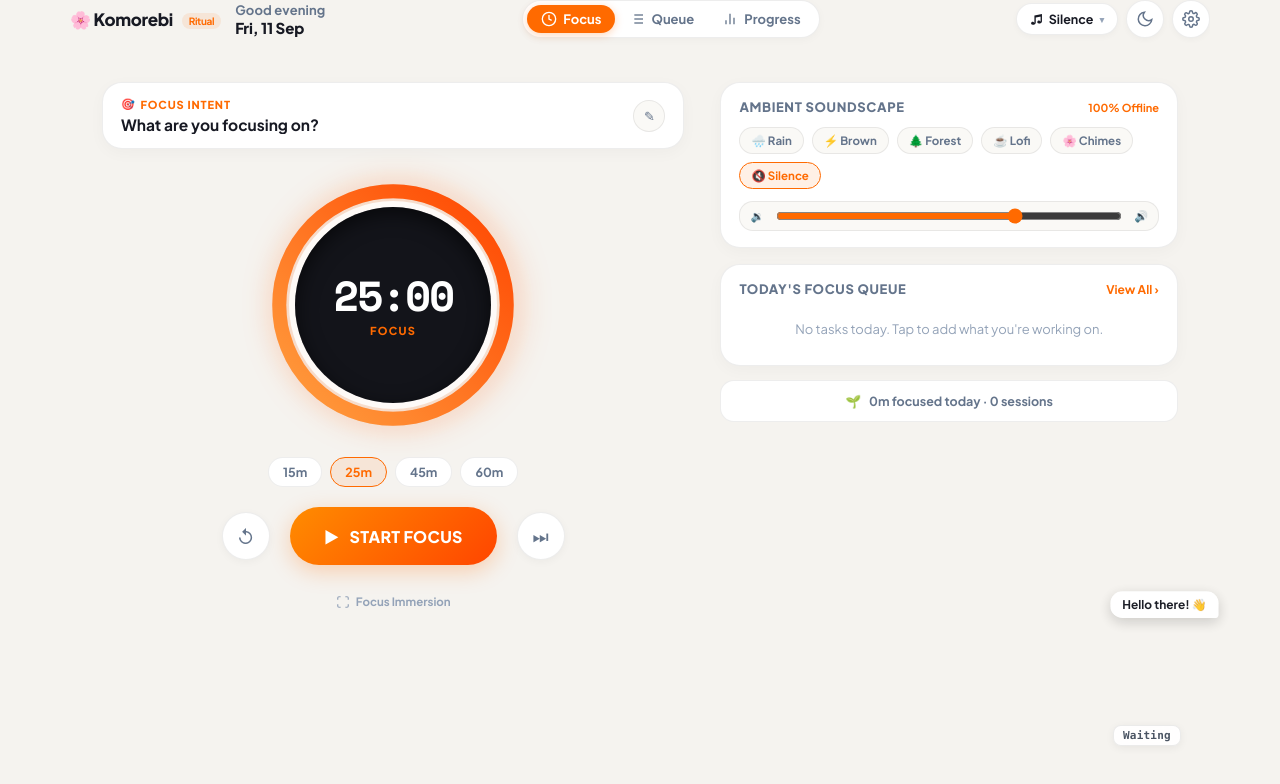
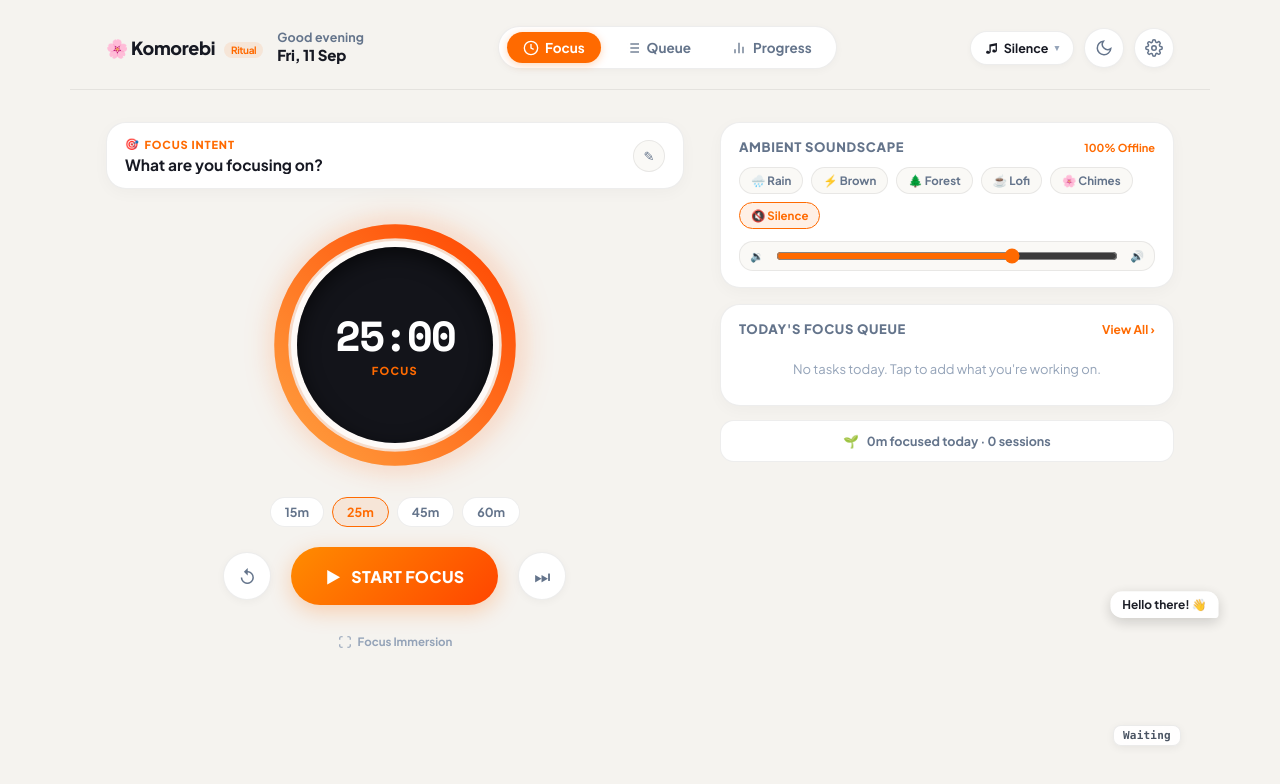
Before and after one commit to Karthik-ven0/Komorebi, a website: page index.html in a window 1280 px wide. Drawn offline with nearby package versions, Linux system fonts and the light colour scheme.

Commit message:
fix: add generous top safe-area and horizontal padding to header across mobile and web

```diff
--- a/service-worker.js
+++ b/service-worker.js
@@ -1,7 +1,7 @@
-/* Komorebi PWA Service Worker — v2 */
+/* Komorebi PWA Service Worker — v3 */
 'use strict';
 
-const CACHE_NAME = 'komorebi-v2';
+const CACHE_NAME = 'komorebi-v3';
 const PRECACHE_ASSETS = [
   './',
   './index.html',
--- a/styles.css
+++ b/styles.css
@@ -112,7 +112,7 @@ button {
   overflow-y: auto;
   overflow-x: hidden;
   -webkit-overflow-scrolling: touch;
-  padding: calc(var(--safe-t) + 14px) 20px calc(var(--safe-b) + 95px);
+  padding: 12px 20px calc(var(--safe-b) + 95px) 20px;
   animation: screenFadeIn 0.22s cubic-bezier(0.16, 1, 0.3, 1);
 }
 
@@ -142,9 +142,10 @@ body.dark-mode .screen::-webkit-scrollbar-thumb {
   display: flex;
   align-items: center;
   justify-content: space-between;
-  margin-bottom: 20px;
+  padding: calc(var(--safe-t) + 18px) 20px 14px 20px;
   flex-shrink: 0;
-  gap: 16px;
+  gap: 12px;
+  width: 100%;
 }
 
 .header-left {
@@ -156,7 +157,7 @@ body.dark-mode .screen::-webkit-scrollbar-thumb {
 
 .header-brand {
   display: none; /* Visible on tablet/desktop */
-  font-size: 17px;
+  font-size: 18px;
   font-weight: 800;
   color: var(--text);
   letter-spacing: -0.02em;
@@ -179,10 +180,11 @@ body.dark-mode .screen::-webkit-scrollbar-thumb {
 }
 
 .header-greeting {
-  font-size: 13px;
+  font-size: 12.5px;
   font-weight: 700;
   color: var(--text-2);
   letter-spacing: 0.01em;
+  line-height: 1.25;
 }
 
 .header-date {
@@ -190,6 +192,7 @@ body.dark-mode .screen::-webkit-scrollbar-thumb {
   font-weight: 800;
   color: var(--text);
   letter-spacing: -0.01em;
+  line-height: 1.25;
 }
 
 /* Desktop Header Navigation (Hidden on mobile) */
@@ -199,7 +202,8 @@ body.dark-mode .screen::-webkit-scrollbar-thumb {
   background: var(--bg-surface);
   border: 1px solid var(--border);
   border-radius: var(--r-full);
-  padding: 4px;
+  padding: 5px 6px;
+  gap: 6px;
   box-shadow: 0 2px 8px rgba(0, 0, 0, 0.03);
 }
 
@@ -207,9 +211,9 @@ body.dark-mode .screen::-webkit-scrollbar-thumb {
   display: flex;
   align-items: center;
   gap: 6px;
-  padding: 6px 14px;
-  border-radius: var(--r-full);
-  font-size: 13px;
+  padding: 7px 16px;
+  border-radius: var(--r-full);
+  font-size: 13.5px;
   font-weight: 700;
   color: var(--text-2);
   transition: all 0.16s ease;
@@ -239,7 +243,7 @@ body.dark-mode .screen::-webkit-scrollbar-thumb {
 .header-actions {
   display: flex;
   align-items: center;
-  gap: 8px;
+  gap: 10px;
   flex-shrink: 0;
 }
 
@@ -249,13 +253,20 @@ body.dark-mode .screen::-webkit-scrollbar-thumb {
   gap: 6px;
   background: var(--bg-surface);
   border: 1px solid var(--border);
-  padding: 7px 13px;
+  padding: 8px 14px;
   border-radius: var(--r-full);
   font-size: 12.5px;
   font-weight: 700;
   color: var(--text);
   box-shadow: 0 2px 6px rgba(0, 0, 0, 0.03);
   transition: all 0.15s ease;
+  max-width: 140px;
+}
+
+#hdr-sound-name {
+  white-space: nowrap;
+  overflow: hidden;
+  text-overflow: ellipsis;
 }
 
 .pill-action:active {
@@ -263,8 +274,8 @@ body.dark-mode .screen::-webkit-scrollbar-thumb {
 }
 
 .btn-icon {
-  width: 38px;
-  height: 38px;
+  width: 40px;
+  height: 40px;
   border-radius: 50%;
   background: var(--bg-surface);
   border: 1px solid var(--border);
@@ -273,6 +284,7 @@ body.dark-mode .screen::-webkit-scrollbar-thumb {
   color: var(--text-2);
   box-shadow: 0 2px 6px rgba(0, 0, 0, 0.03);
   transition: all 0.15s ease;
+  flex-shrink: 0;
 }
 
 .btn-icon:hover {
@@ -1428,8 +1440,12 @@ body.pet-disabled canvas {
   #app {
     max-width: 720px;
   }
+  .app-header {
+    padding: calc(var(--safe-t) + 24px) 28px 18px 28px;
+    gap: 18px;
+  }
   .screen {
-    padding: calc(var(--safe-t) + 20px) 28px calc(var(--safe-b) + 95px);
+    padding: 16px 28px calc(var(--safe-b) + 95px) 28px;
   }
   .header-brand {
     display: block;
@@ -1445,8 +1461,15 @@ body.pet-disabled canvas {
     max-width: 1140px;
   }
 
+  .app-header {
+    padding: 26px 36px 20px 36px;
+    margin-bottom: 8px;
+    gap: 28px;
+    border-bottom: 1px solid var(--border);
+  }
+
   .screen {
-    padding: 24px 32px 40px;
+    padding: 24px 36px 40px;
   }
 
   /* Hide bottom dock on PC; show desktop top nav */
@@ -1455,6 +1478,8 @@ body.pet-disabled canvas {
   }
   .desktop-nav {
     display: flex;
+    padding: 5px 8px;
+    gap: 8px;
   }
 
   /* 2-Column Focus Studio */
```
